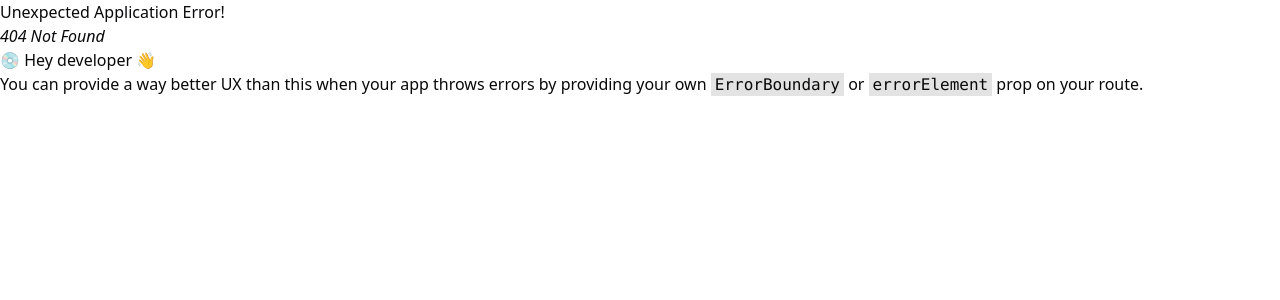
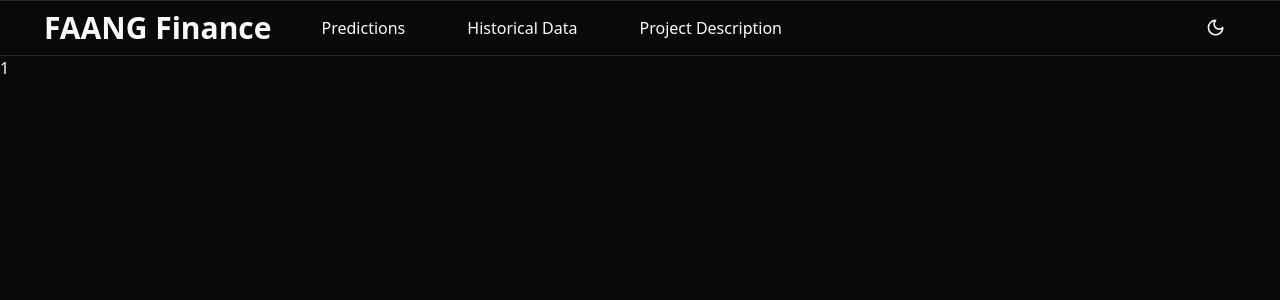
Before and after one commit to jbrijs/faang-finance-frontend, a React (Vite) app: page /data/1 in a window 1280 px wide. Before the commit this address had no page. Shown: the top 300 px of the page. Built offline with nearby package versions, Linux system fonts and the light colour scheme.

Commit message:
navigation for predictions page

```diff
--- a/src/components/DataPage.tsx
+++ b/src/components/DataPage.tsx
@@ -0,0 +1,10 @@
+import { useParams } from 'react-router-dom';
+
+const DataPage = () => {
+    const { ticker } = useParams();
+  return (
+    <div>{ticker}</div>
+  )
+}
+
+export default DataPage
--- a/src/components/navbar.tsx
+++ b/src/components/navbar.tsx
@@ -43,9 +43,8 @@ function navbar() {
             <MenubarTrigger className="text-md">Historical Data</MenubarTrigger>
             <MenubarContent>
               {companies.map((company) => (
-                <MenubarItem key={company}>{company}</MenubarItem>
+                <MenubarItem key={company} onClick={() => navigate(`/data/${company}`)}>{company}</MenubarItem>
               ))}
-              <MenubarSeparator />
             </MenubarContent>
           </MenubarMenu>
           <p
--- a/src/main.tsx
+++ b/src/main.tsx
@@ -5,6 +5,7 @@ import "./index.css";
 import { createBrowserRouter, RouterProvider } from "react-router-dom";
 import HomePage from "./components/home-page.tsx";
 import ProjectDescriptionPage from "./components/ProjectDescriptionPage.tsx";
+import DataPage from "./components/DataPage.tsx";
 
 const router = createBrowserRouter([
   {
@@ -19,6 +20,10 @@ const router = createBrowserRouter([
         path: "project-description",
         element: <ProjectDescriptionPage />,
       },
+      {
+        path: "data/:ticker",
+        element: <DataPage />,
+      },
     ],
   },
 ]);
```
